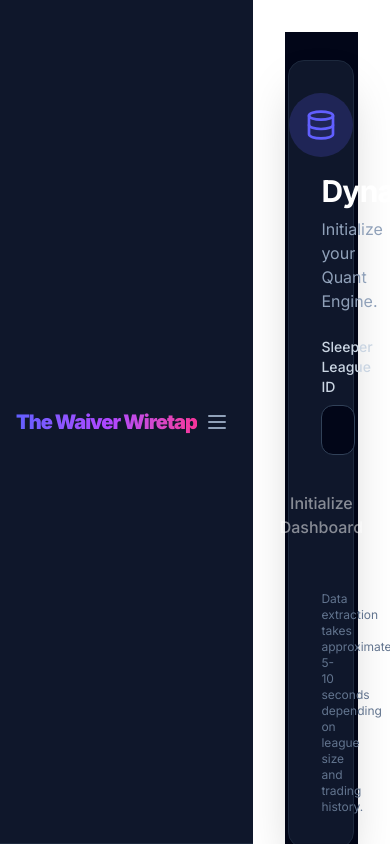
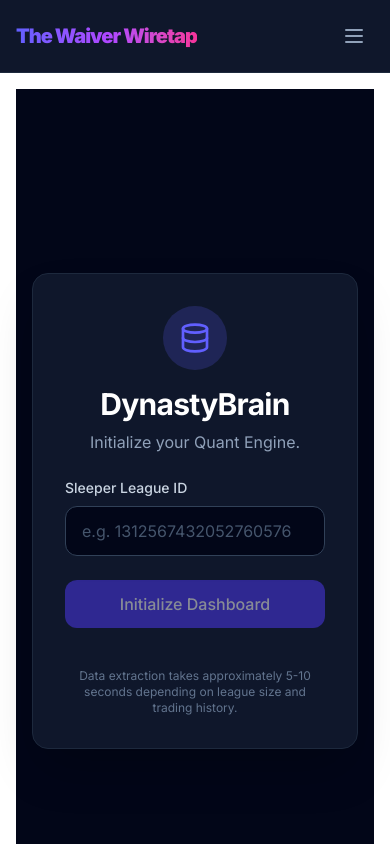
Before and after one commit to Insolublenitrate/dynasty-brain, a Next.js app in the folder frontend/: page /login in a window 390 px wide. Built offline with nearby package versions, Linux system fonts and the light colour scheme.

Commit message:
Fix mobile flex layout forcing side-by-side rendering on sidebar

```diff
--- a/frontend/src/app/layout.tsx
+++ b/frontend/src/app/layout.tsx
@@ -20,9 +20,9 @@
     <html lang="en">
       <body className={`${inter.className} bg-slate-950 text-slate-200 h-screen overflow-hidden`}>
         <LeagueProvider>
-          <div className="flex h-full">
+          <div className="flex flex-col md:flex-row h-full">
             <Sidebar />
-            <main className="flex-1 overflow-y-auto p-8 relative">
+            <main className="flex-1 overflow-y-auto p-4 md:p-8 relative">
               {children}
             </main>
           </div>
```
